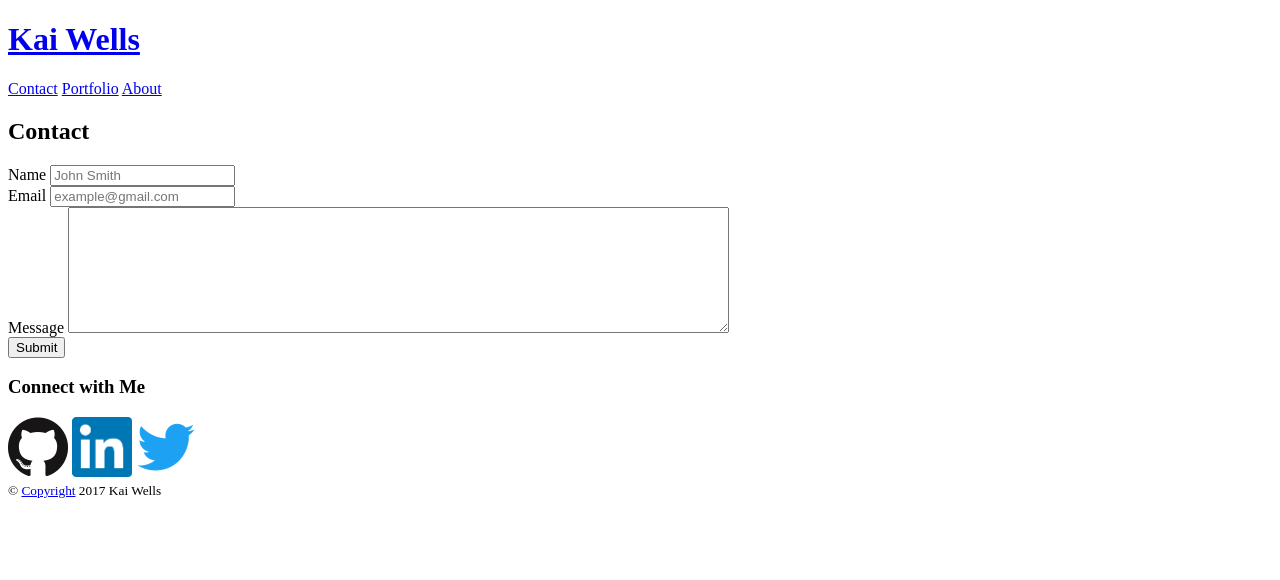
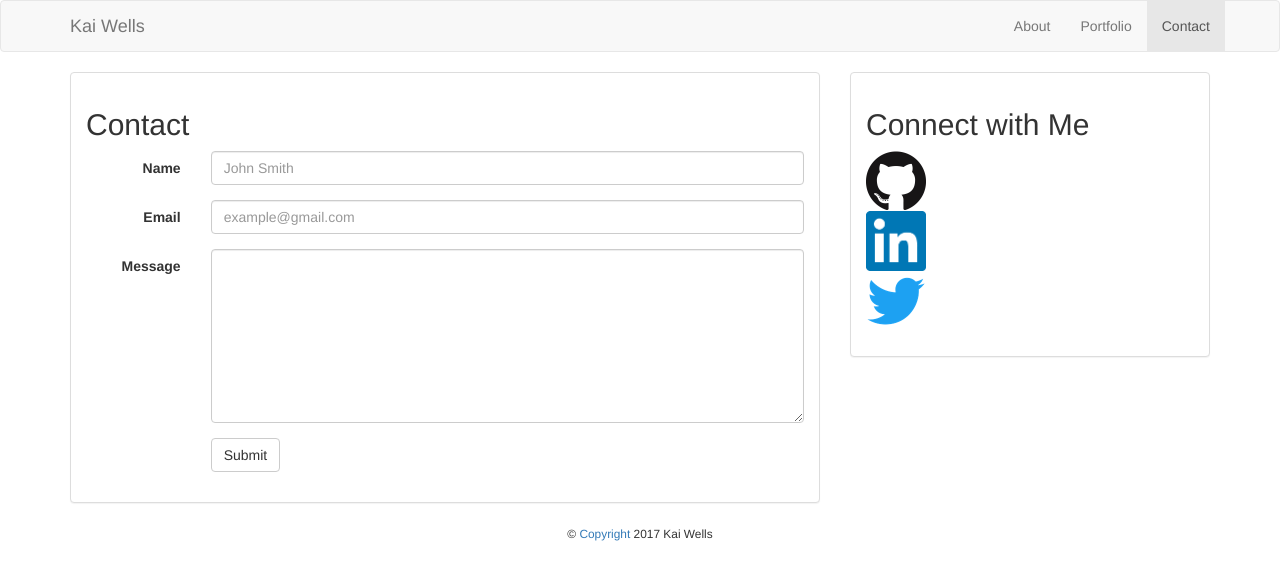
Before and after one commit to quells/ucsd0725-Bootstrap-Portfolio, a plain HTML site: page contact.html in a window 1280 px wide. Drawn offline with nearby package versions, Linux system fonts and the light colour scheme.

Commit message:
Bootstrap-ify

```diff
--- a/contact.html
+++ b/contact.html
@@ -2,45 +2,85 @@
 <html>
 	<head>
 		<meta charset="utf-8">
+		<meta name="viewport" content="width=device-width, initial-scale=1">
+		<link rel="stylesheet" href="https://maxcdn.bootstrapcdn.com/bootstrap/3.3.7/css/bootstrap.min.css" integrity="sha384-BVYiiSIFeK1dGmJRAkycuHAHRg32OmUcww7on3RYdg4Va+PmSTsz/K68vbdEjh4u" crossorigin="anonymous">
 		<title>Contact Kai Wells</title>
 	</head>
 	<body>
-		<header>
-			<div class="wrapper">
-				<h1><a href="index.html">Kai Wells</a></h1>
-				<span><a href="contact.html">Contact</a></span>
-				<span><a href="portfolio.html">Portfolio</a></span>
-				<span><a href="index.html">About</a></span>
+		<nav class="navbar navbar-default">
+			<div class="container">
+				<div class="navbar-header">
+					<a href="index.html" class="navbar-brand">Kai Wells</a>
+				</div>
+
+				<ul class="nav navbar-nav navbar-right">
+					<li><a href="index.html">About</a></li>
+					<li><a href="portfolio.html">Portfolio</a></li>
+					<li class="active"><a href="contact.html">Contact</a></li>
+				</ul>
 			</div>
-		</header>
+		</nav>
 
-		<div id="content" class="wrapper">
-			<section>
-				<h2>Contact</h2>
-				<form id="contact-form">
-					<span>Name</span>
-					<input id="nameField" type="text" name="name" placeholder="John Smith">
-					<br>
-					<span>Email</span>
-					<input type="text" name="email" placeholder="example@gmail.com">
-					<br>
-					<span>Message</span>
-					<textarea name="message" rows="8" cols="80"></textarea>
-					<br>
-					<button type="submit" name="submit" onclick="">Submit</button>
-				</form>
-			</section>
-			<aside>
-				<h3>Connect with Me</h3>
-				<a href="https://github.com/quells/" target="_blank"><img src="assets/images/github.png" width="60" height="60" alt="GitHub" /></a>
-				<a href="https://linkedin.com/in/kai-wells/" target="_blank"><img src="assets/images/linkedin.png" width="60" height="60" alt="LinkedIn" /></a>
-				<a href="https://twitter.com/quells" target="_blank"><img src="assets/images/twitter.png" width="60" height="60" alt="Twitter" /></a>
-			</aside>
+		<div class="container">
+			<div class="row">
+				<section class="col-md-8 col-sm-12">
+					<div class="panel panel-default">
+						<div class="panel-body">
+							<h2>Contact</h2>
+							<form id="contact-form" class="form-horizontal">
+								<div class="form-group">
+									<label class="col-sm-2 control-label" for="contactName">Name</label>
+									<div class="col-sm-10">
+										<input id="nameField" class="form-control" type="text" name="contactName" placeholder="John Smith">
+									</div>
+								</div>
+								<div class="form-group">
+									<label class="col-sm-2 control-label" for="contactEmail">Email</label>
+									<div class="col-sm-10">
+										<input class="form-control" type="email" name="contactEmail" placeholder="example@gmail.com">
+									</div>
+								</div>
+								<div class="form-group">
+									<label class="col-sm-2 control-label" for="contactBody">Message</label>
+									<div class="col-sm-10">
+										<textarea class="form-control" name="contactBody" rows="8"></textarea>
+									</div>
+								</div>
+								<div class="form-group">
+									<div class="col-sm-offset-2 col-sm-10">
+										<button type="submit" class="btn btn-default" name="contactSend">Submit</button>
+									</div>
+								</div>
+							</form>
+						</div>
+					</div>
+				</section>
+
+				<aside class="col-md-4 col-sm-12">
+					<div class="panel panel-default">
+						<div class="panel-body">
+							<h2>Connect with Me</h2>
+							<ul id="connect" class="list-unstyled">
+								<li><a href="https://github.com/quells/" target="_blank">
+									<img src="assets/images/github.png" width="60" height="60" alt="GitHub" />
+								</a></li>
+								<li><a href="https://linkedin.com/in/kai-wells/" target="_blank">
+									<img src="assets/images/linkedin.png" width="60" height="60" alt="LinkedIn" />
+								</a></li>
+								<li><a href="https://twitter.com/quells" target="_blank">
+									<img src="assets/images/twitter.png" width="60" height="60" alt="Twitter" />
+								</a></li>
+							</ul>
+						</div>
+					</div>
+				</aside>
+			</div>
 		</div>
 
-		<footer>
+		<footer class="text-center">
 			<small>&copy; <a href="copyright.txt" target="_blank">Copyright</a> 2017 Kai Wells</small>
 		</footer>
+
 		<script>
 			var nameField = document.getElementById("nameField")
 			if (Math.random() < 0.5) {
```
